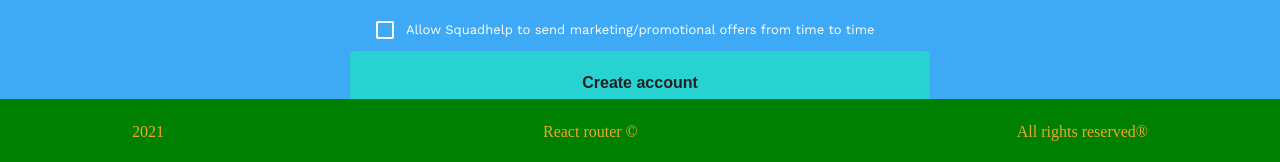
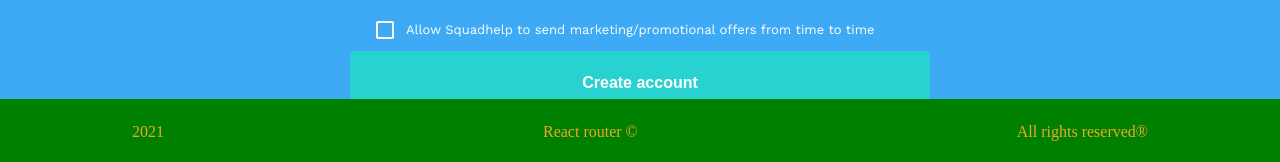
Before and after one commit to EvgenStr/react-calendar, a React (Create React App) app: page /sign-up in a window 1280 px wide. Shown: the part 661-823 px from the top of the page. Built offline with nearby package versions, Linux system fonts and the light colour scheme; a web font is replaced by a local one.

Commit message:
add color: inherit to create account button

```diff
--- a/src/components/forms/SignUpForm/SignUpForm.module.sass
+++ b/src/components/forms/SignUpForm/SignUpForm.module.sass
@@ -21,6 +21,7 @@
   height: 64px
   width: 100%
   border: 0
+  color: inherit
   font-size: 16px
   font-weight: bolder
 
```
